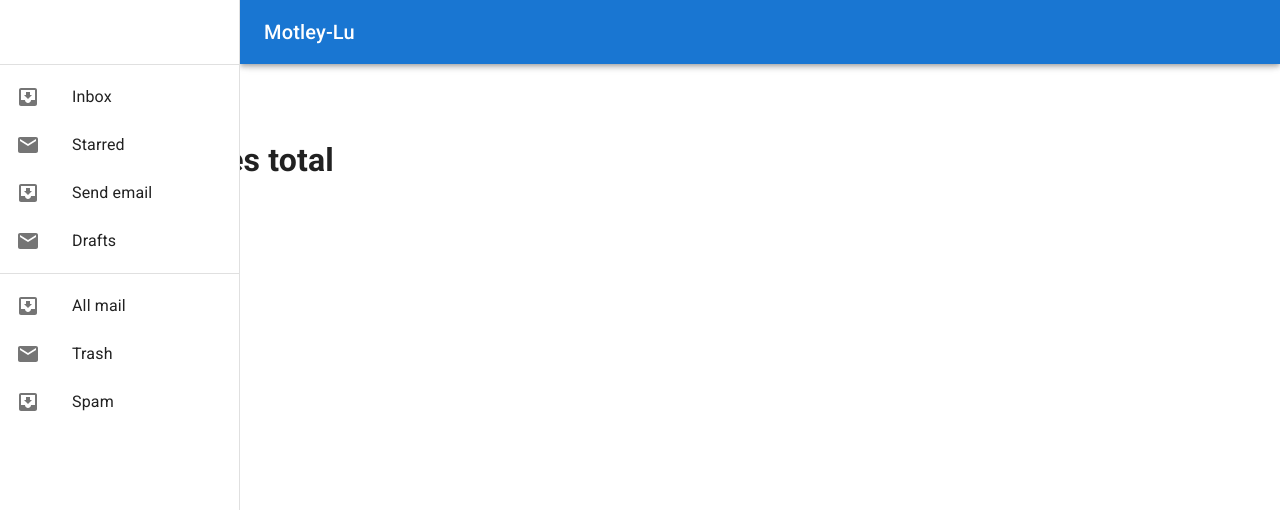
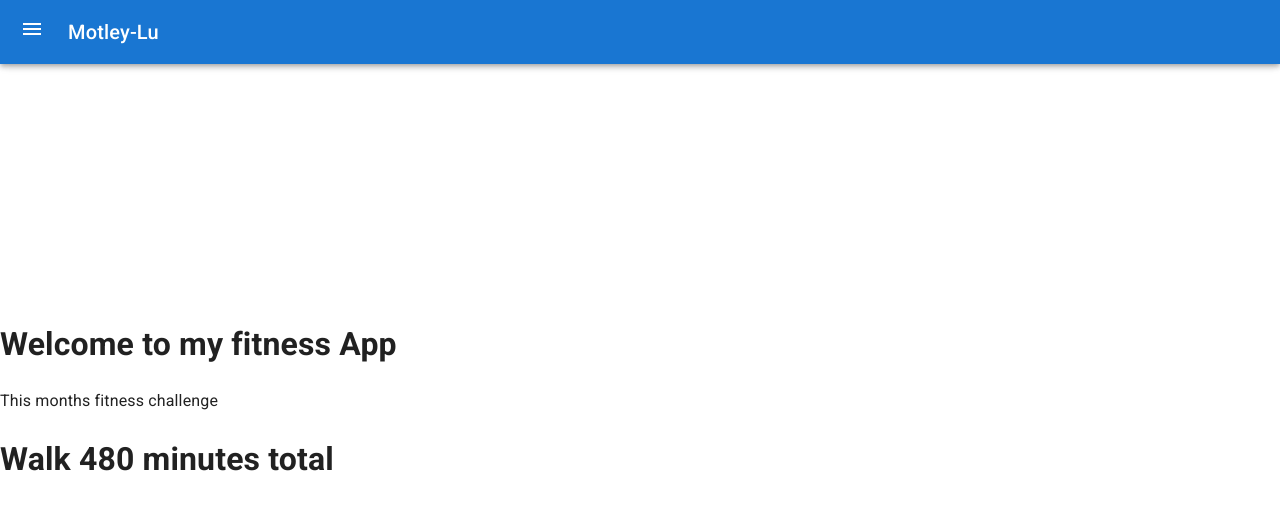
Before and after one commit to BLipsett/Fitness, a React (Create React App) app: page / in a window 1280 px wide. Shown: the top 510 px of the page. Built offline with nearby package versions, Linux system fonts and the light colour scheme.

Commit message:
appBar open sm and large

```diff
--- a/src/components/header/header.component.jsx
+++ b/src/components/header/header.component.jsx
@@ -63,7 +63,7 @@ function ResponsiveDrawer(props) {
       <AppBar
         position="fixed"
         sx={{
-          width: { sm: `calc(100% - ${drawerWidth}px)` },
+          width: { sm: `calc(100% px)` },
           ml: { sm: `${drawerWidth}px` },
         }}
       >
@@ -73,7 +73,7 @@ function ResponsiveDrawer(props) {
             aria-label="open drawer"
             edge="start"
             onClick={handleDrawerToggle}
-            sx={{ mr: 2, display: { sm: 'none' } }}
+            sx={{ mr: 2, display: { sm: 'block' } }}
           >
             <MenuIcon />
           </IconButton>
@@ -97,14 +97,14 @@ function ResponsiveDrawer(props) {
             keepMounted: true, // Better open performance on mobile.
           }}
           sx={{
-            display: { xs: 'block', sm: 'none' },
+            display: { xl: 'block' },
             '& .MuiDrawer-paper': { boxSizing: 'border-box', width: drawerWidth },
           }}
         >
           {drawer}
         </Drawer>
-        <Drawer
-          variant="permanent"
+        {/* <Drawer
+          variant="temporary"
           sx={{
             display: { xs: 'none', sm: 'block' },
             '& .MuiDrawer-paper': { boxSizing: 'border-box', width: drawerWidth },
@@ -112,7 +112,7 @@ function ResponsiveDrawer(props) {
           open
         >
           {drawer}
-        </Drawer>
+        </Drawer> */}
       </Box>
 
     </Box>
--- a/src/pages/homepage/homepage.component.jsx
+++ b/src/pages/homepage/homepage.component.jsx
@@ -1,5 +1,6 @@
 import React from 'react'
 import Challenge from '../../components/challenge/challenge.component';
+import './homepage.styles.scss'
 
 const Homepage = () => (
 
--- a/src/pages/homepage/homepage.styles.scss
+++ b/src/pages/homepage/homepage.styles.scss
@@ -0,0 +1,3 @@
+.home {
+  margin-top: 25vw;
+}
```
